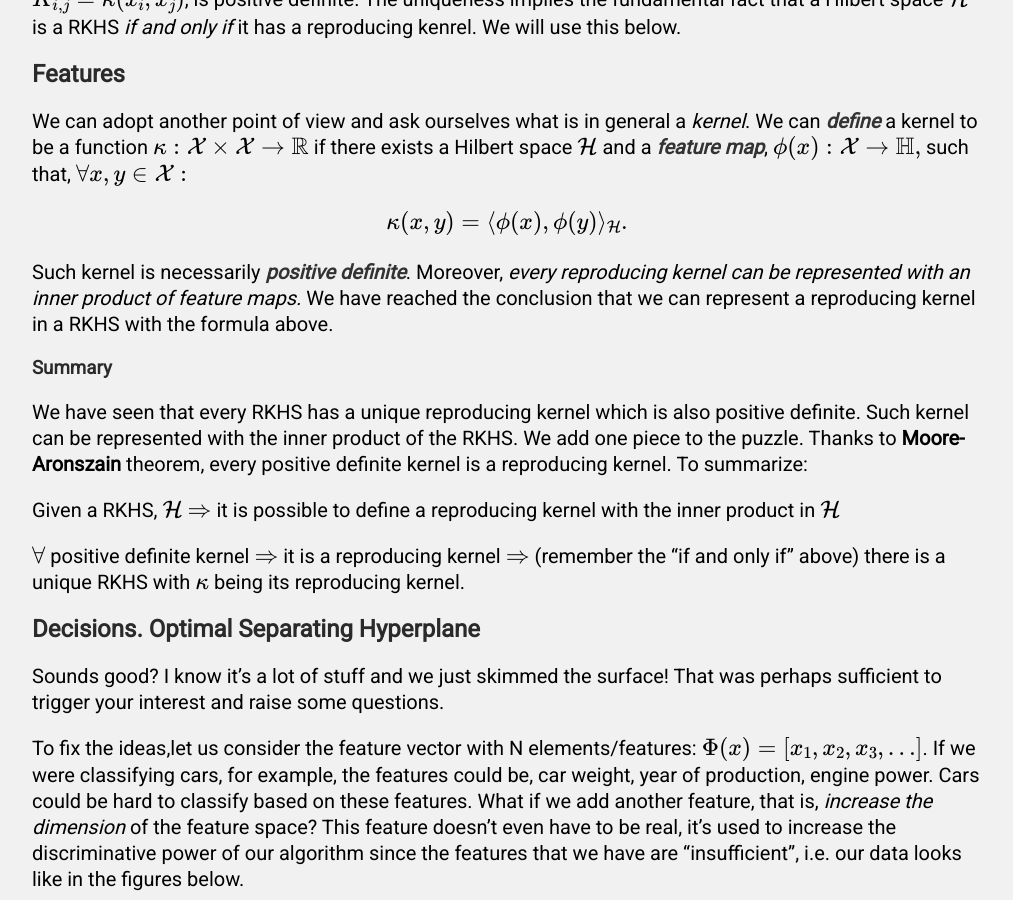
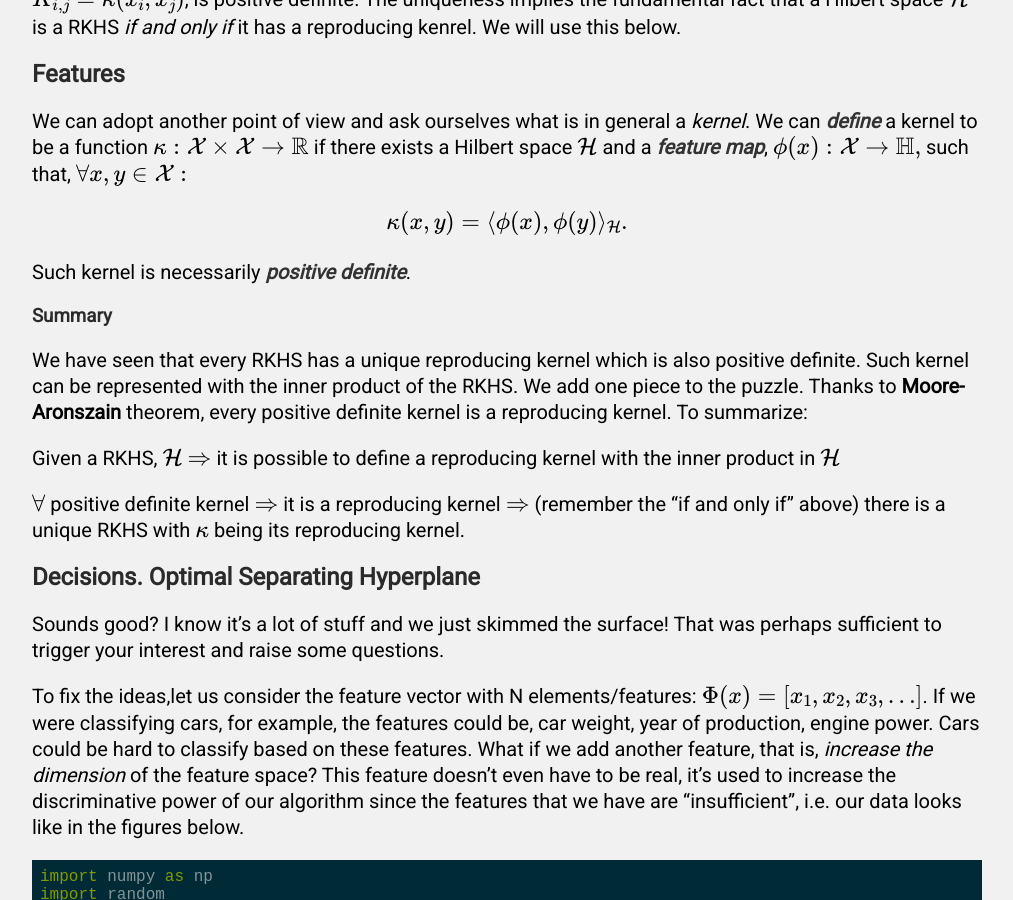
Before and after one commit to FullSimplify/FullSimplify.github.io, a Jekyll site: the page built from _posts/2000-01-02-Support-Vector-Machines,-a-Gentle-Introduction.md, in a window 1280 px wide and 900 px high, scrolled down 4179 px. Shown: the whole window, without its empty margins (133-1146 px from the left). Built offline with Jekyll 4.4.1, drawn with Linux system fonts in a browser that asks for light colours; formulas are drawn with MathJax 3.

Commit message:
Update 2000-01-02-Support-Vector-Machines,-a-Gentle-Introduction.md

```diff
--- a/_posts/2000-01-02-Support-Vector-Machines,-a-Gentle-Introduction.md
+++ b/_posts/2000-01-02-Support-Vector-Machines,-a-Gentle-Introduction.md
@@ -129,7 +129,7 @@ We can adopt another point of view and ask ourselves what is in general a *kerne
 \kappa(x,y)=\langle \phi(x),\phi(y) \rangle_{\mathcal{H}}.
 \end{equation}
 
-Such kernel is necessarily **positive definite**. Moreover, *every reproducing kernel can be represented with an inner product of feature maps.* We have reached the conclusion that we can represent a reproducing kernel in a RKHS with the formula above.
+Such kernel is necessarily **positive definite**.
 
 ### Summary
 
```
